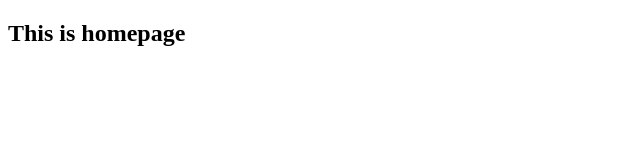
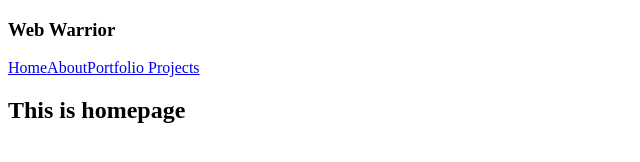
Before and after one commit to baymax44/gatsby-practice, a Gatsby site: page / in a window 1280 px wide. Shown: the whole page, without its empty margins (0-640 px from the left). Built offline with nearby package versions, Linux system fonts and the light colour scheme; Gatsby itself is replaced by a stand-in of ours.

Commit message:
navbar & links

```diff
--- /dev/null
+++ b/src/components/Navbar.js
@@ -0,0 +1,15 @@
+import { Link } from 'gatsby'
+import React from 'react'
+
+export default function Navbar() {
+  return (
+    <nav>
+      <h1>Web Warrior</h1>
+      <div className="links">
+        <Link to="/">Home</Link>
+        <Link to="/about">About</Link>
+        <Link to="/projects">Portfolio Projects</Link>
+      </div>
+    </nav>
+  )
+}
--- a/src/pages/index.js
+++ b/src/pages/index.js
@@ -1,8 +1,10 @@
 import React from "react"
+import Navbar from "../components/Navbar";
 
 export default function Home() {
   return (
     <section>
+      <Navbar />
       <div>
         <h1>This is homepage</h1>
       </div>
```
Also changed, not shown: src/pages/projects/test.js (deleted, +0 -9 lines), src/pages/projects/index.js (added).
